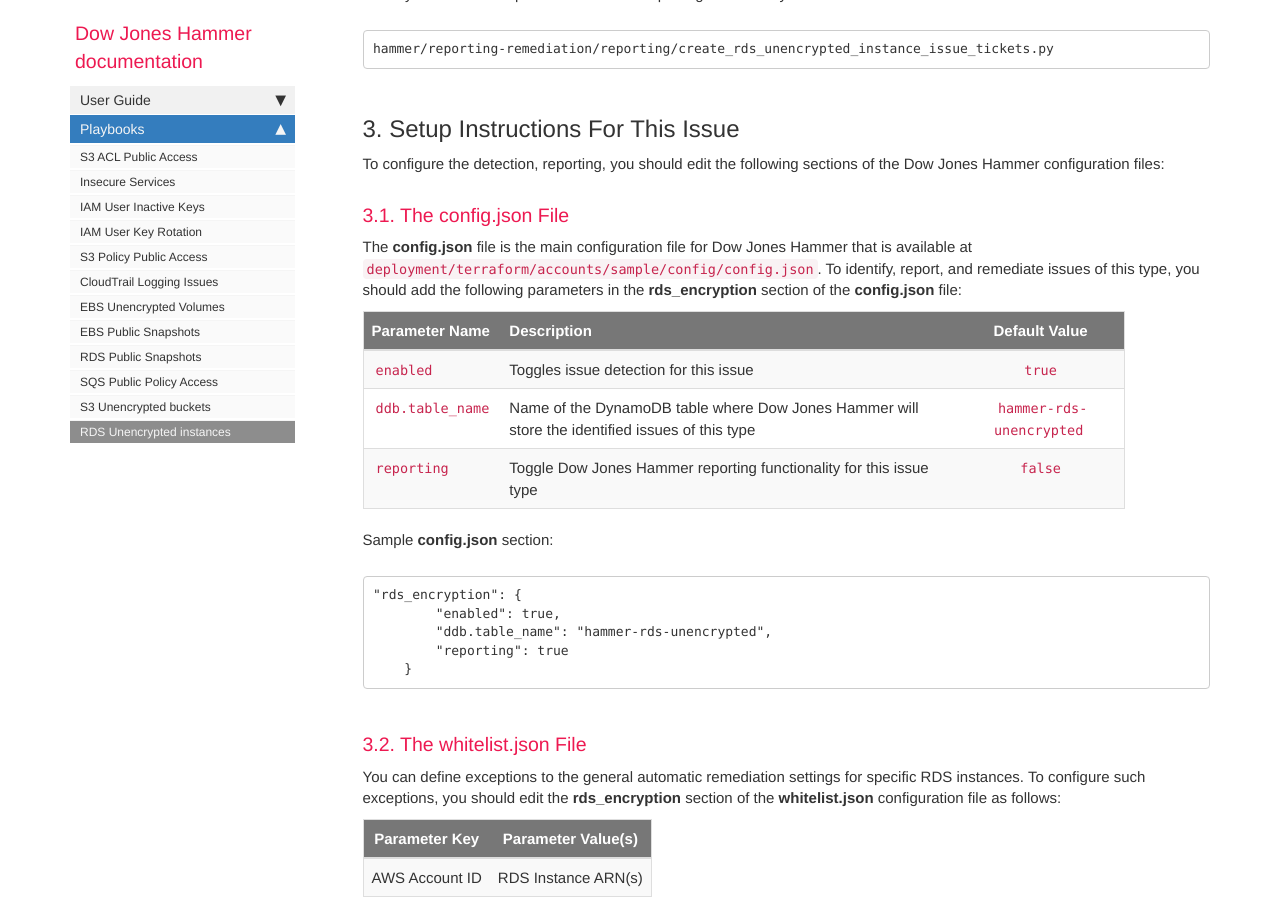
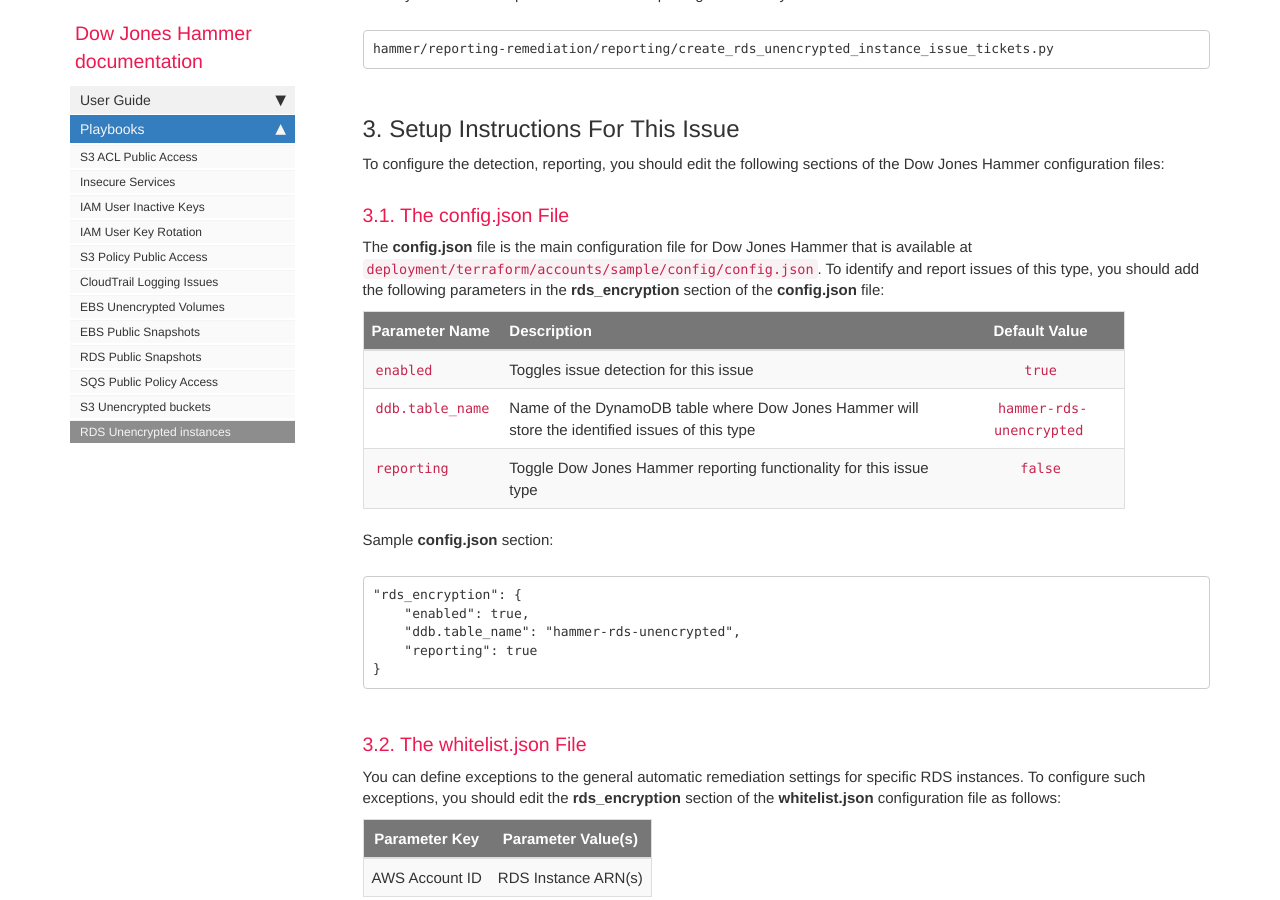
Before and after one commit to dowjones/hammer, a Jekyll site: the page built from docs/pages/playbook12_rds_unencryption.md, in a window 1280 px wide and 900 px high, scrolled down 1394 px. Built offline with Jekyll 4.4.1, drawn with Linux system fonts in a browser that asks for light colours; nearby versions of some CDN libraries; comment, search, counter and statistics services are not loaded.

Commit message:
remove remediation from rds encrypt

````diff
--- a/deployment/configs/config.json
+++ b/deployment/configs/config.json
@@ -137,8 +137,6 @@
     "rds_encryption": {
         "enabled": true,
         "ddb.table_name": "hammer-rds-unencrypted",
-        "reporting": true,
-        "remediation": false,
-        "remediation_retention_period": 0
+        "reporting": true
     }
 }
--- a/docs/pages/playbook12_rds_unencryption.md
+++ b/docs/pages/playbook12_rds_unencryption.md
@@ -51,7 +51,7 @@
 ### 3.1. The config.json File
 
 The **config.json** file is the main configuration file for Dow Jones Hammer that is available at `deployment/terraform/accounts/sample/config/config.json`.
-To identify, report, and remediate issues of this type, you should add the following parameters in the **rds_encryption** section of the **config.json** file:
+To identify and report issues of this type, you should add the following parameters in the **rds_encryption** section of the **config.json** file:
 
 |Parameter Name                |Description                            | Default Value|
 |------------------------------|---------------------------------------|:------------:|
@@ -62,10 +62,10 @@
 Sample **config.json** section:
 ```
 "rds_encryption": {
-        "enabled": true,
-        "ddb.table_name": "hammer-rds-unencrypted",
-        "reporting": true
-    }
+    "enabled": true,
+    "ddb.table_name": "hammer-rds-unencrypted",
+    "reporting": true
+}
 ```
 
 ### 3.2. The whitelist.json File
````
